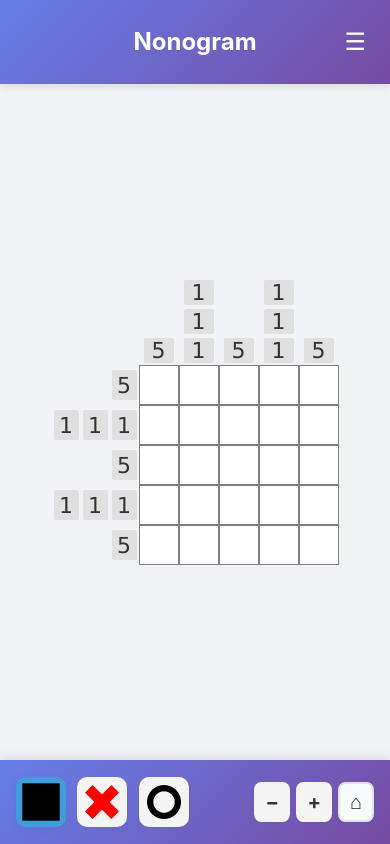
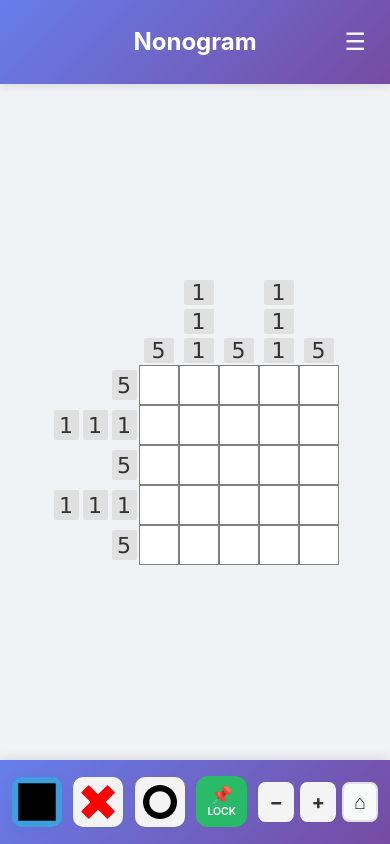
Before and after one commit to d-broder/nonogram, a React (Vite) app: page /game/classic/1 in a window 390 px wide. Built offline with nearby package versions, Linux system fonts and the light colour scheme.

Commit message:
feat: implement sticky clues toggle functionality and update mobile layout

```diff
--- a/src/components/GameBoard/GameBoard.module.css
+++ b/src/components/GameBoard/GameBoard.module.css
@@ -20,6 +20,11 @@
   background-color: #f0f2f5;
 }
 
+/* Corner space without sticky positioning */
+.cornerSpace.noSticky {
+  position: static;
+}
+
 /* Column clues container - sticky at top */
 .colClues {
   grid-area: colClues;
@@ -32,6 +37,11 @@
   transition: all 1.2s ease-in-out;
   background-color: #f0f2f5;
   padding-top: 1vh;
+}
+
+/* Column clues without sticky positioning */
+.colClues.noSticky {
+  position: static;
 }
 
 .colClues.hidden {
@@ -60,6 +70,11 @@
   transition: all 1.2s ease-in-out;
   background-color: #f0f2f5;
   padding-left: 1vh;
+}
+
+/* Row clues without sticky positioning */
+.rowClues.noSticky {
+  position: static;
 }
 
 .rowClues.hidden {
--- a/src/components/GameBoard/GameBoard.tsx
+++ b/src/components/GameBoard/GameBoard.tsx
@@ -26,6 +26,8 @@ interface GameBoardProps {
   onColClueClick?: (colIndex: number, clueIndex: number | string) => void;
   clickedRowClues?: Set<string>;
   clickedColClues?: Set<string>;
+  // Mobile sticky toggle
+  stickyClues?: boolean;
 }
 
 export function GameBoard({
@@ -40,7 +42,8 @@ export function GameBoard({
   onRowClueClick,
   onColClueClick,
   clickedRowClues: externalClickedRowClues,
-  clickedColClues: externalClickedColClues
+  clickedColClues: externalClickedColClues,
+  stickyClues = true
 }: GameBoardProps) {
   const colCluesRef = useRef<HTMLDivElement>(null);
   const rowCluesRef = useRef<HTMLDivElement>(null);
@@ -428,15 +431,15 @@ export function GameBoard({
       } as React.CSSProperties}
     >
       {/* Corner space */}
-      <div className={styles.cornerSpace}></div>
+      <div className={`${styles.cornerSpace} ${!stickyClues ? styles.noSticky : ''}`}></div>
 
       {/* Column clues */}
-      <div ref={colCluesRef} className={`${styles.colClues} ${isComplete ? styles.hidden : ''}`}>
+      <div ref={colCluesRef} className={`${styles.colClues} ${isComplete ? styles.hidden : ''} ${!stickyClues ? styles.noSticky : ''}`}>
         {colClueElements}
       </div>
 
       {/* Row clues */}
-      <div ref={rowCluesRef} className={`${styles.rowClues} ${isComplete ? styles.hidden : ''}`}>
+      <div ref={rowCluesRef} className={`${styles.rowClues} ${isComplete ? styles.hidden : ''} ${!stickyClues ? styles.noSticky : ''}`}>
         {rowClueElements}
       </div>
 
--- /dev/null
+++ b/src/components/StickyToggleButton/StickyToggleButton.module.css
@@ -0,0 +1,86 @@
+.toggleButton {
+  background: rgba(255, 255, 255, 0.9);
+  border: 2px solid transparent;
+  border-radius: 12px;
+  cursor: pointer;
+  transition: all 0.3s ease;
+  outline: none;
+  display: flex;
+  flex-direction: column;
+  align-items: center;
+  justify-content: center;
+  gap: 0.25rem;
+  padding: 8px;
+  width: 56px;
+  height: 56px;
+  min-width: 48px;
+  min-height: 48px;
+  max-width: 64px;
+  max-height: 64px;
+}
+
+.icon {
+  font-size: 1.2rem;
+  line-height: 1;
+}
+
+.label {
+  font-size: 0.7rem;
+  font-weight: 600;
+  line-height: 1;
+  text-transform: uppercase;
+}
+
+.toggleButton.enabled {
+  background: rgba(34, 197, 94, 0.9);
+  color: white;
+}
+
+.toggleButton.enabled:hover {
+  background: rgba(34, 197, 94, 1);
+  transform: translateY(-2px);
+  box-shadow: 0 4px 12px rgba(34, 197, 94, 0.3);
+}
+
+.toggleButton.disabled {
+  background: rgba(239, 68, 68, 0.9);
+  color: white;
+}
+
+.toggleButton.disabled:hover {
+  background: rgba(239, 68, 68, 1);
+  transform: translateY(-2px);
+  box-shadow: 0 4px 12px rgba(239, 68, 68, 0.3);
+}
+
+.toggleButton:focus {
+  box-shadow: 0 0 0 3px rgba(102, 126, 234, 0.3);
+}
+
+.toggleButton:disabled {
+  background: rgba(156, 163, 175, 0.5) !important;
+  color: rgba(107, 114, 128, 0.7) !important;
+  cursor: not-allowed !important;
+  transform: none !important;
+  box-shadow: none !important;
+}
+
+@media (max-width: 768px) {
+  .toggleButton {
+    width: 6vh;
+    height: 6vh;
+    min-width: 48px;
+    min-height: 48px;
+    max-width: 56px;
+    max-height: 56px;
+    padding: 6px;
+  }
+
+  .icon {
+    font-size: 1.1rem;
+  }
+
+  .label {
+    font-size: 0.65rem;
+  }
+}
--- /dev/null
+++ b/src/components/StickyToggleButton/StickyToggleButton.tsx
@@ -0,0 +1,24 @@
+import styles from './StickyToggleButton.module.css';
+
+interface StickyToggleButtonProps {
+  stickyEnabled: boolean;
+  onToggle: () => void;
+}
+
+export function StickyToggleButton({ stickyEnabled, onToggle }: StickyToggleButtonProps) {
+  return (
+    <button
+      className={`${styles.toggleButton} ${stickyEnabled ? styles.enabled : styles.disabled}`}
+      onClick={onToggle}
+      aria-label={`${stickyEnabled ? 'Disable' : 'Enable'} sticky clues`}
+      title={`${stickyEnabled ? 'Disable' : 'Enable'} sticky clues`}
+    >
+      <div className={styles.icon}>
+        {stickyEnabled ? '📌' : '📍'}
+      </div>
+      <span className={styles.label}>
+        {stickyEnabled ? 'Lock' : 'Free'}
+      </span>
+    </button>
+  );
+}
--- /dev/null
+++ b/src/components/StickyToggleButton/index.ts
@@ -0,0 +1 @@
+export { StickyToggleButton } from './StickyToggleButton';
--- a/src/pages/GamePage/GamePage.module.css
+++ b/src/pages/GamePage/GamePage.module.css
@@ -150,12 +150,12 @@
   background: linear-gradient(135deg, #667eea 0%, #764ba2 100%);
   display: flex;
   align-items: center;
-  justify-content: space-between;
+  justify-content: space-around;
   box-shadow: 0 -2px 10px rgba(0, 0, 0, 0.1);
   z-index: 1000;
-  padding: 1vh 4vw;
+  padding: 1vh 2vw;
   height: 10vh;
-  gap: 2vw;
+  gap: 1vw;
 }
 
 .mobileBottomItem {
--- a/src/pages/GamePage/GamePage.tsx
+++ b/src/pages/GamePage/GamePage.tsx
@@ -9,6 +9,7 @@ import { Sidebar } from '../../components/Sidebar';
 import { ConfirmationModal } from '../../components/ConfirmationModal';
 import { PaintModeButtons } from '../../components/PaintModeButtons';
 import { ZoomControls } from '../../components/ZoomControls';
+import { StickyToggleButton } from '../../components/StickyToggleButton';
 import type { CellState } from '../../types';
 import styles from './GamePage.module.css';
 
@@ -46,6 +47,7 @@ export function GamePage() {
   const completionRef = useRef(false);
   const [showClearConfirmation, setShowClearConfirmation] = useState(false);
   const [isMobile, setIsMobile] = useState(false);
+  const [stickyClues, setStickyClues] = useState(true);
 
   // State for clue clicks (moved from GameBoard to sync with Firebase)
   const [clickedRowClues, setClickedRowClues] = useState<Set<string>>(new Set());
@@ -343,6 +345,7 @@ export function GamePage() {
           onColClueClick={isMultiplayer ? handleColClueClick : undefined}
           clickedRowClues={isMultiplayer ? clickedRowClues : undefined}
           clickedColClues={isMultiplayer ? clickedColClues : undefined}
+          stickyClues={stickyClues}
         />
       </main>
 
@@ -354,6 +357,12 @@ export function GamePage() {
               currentMode={gameState.paintMode}
               onModeChange={setPaintMode}
               isComplete={gameState.isComplete}
+            />
+          </div>
+          <div className={styles.mobileBottomItem}>
+            <StickyToggleButton
+              stickyEnabled={stickyClues}
+              onToggle={() => setStickyClues(!stickyClues)}
             />
           </div>
           <div className={styles.mobileBottomItem}>
```
Also changed, not shown: 1 other file (tests, documents, lock files or other folders).
